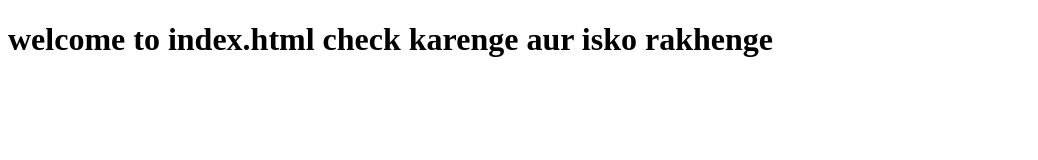
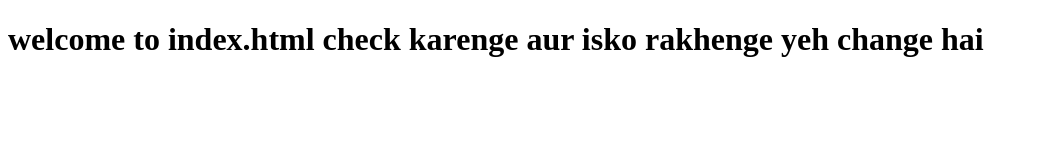
Before and after one commit to sunnydodhiya/lecture0, a plain HTML site: page index.html in a window 1280 px wide. Shown: the whole page, without its empty margins (0-1038 px from the left). Drawn offline with Linux system fonts and the light colour scheme.

Commit message:
yeh change hai

```diff
--- a/index.html
+++ b/index.html
@@ -11,6 +11,6 @@ and open the template in the editor.
         <meta name="viewport" content="width=device-width, initial-scale=1.0">
     </head>
     <body>
-        <h1>welcome to index.html check karenge aur isko rakhenge</h1>
+        <h1>welcome to index.html check karenge aur isko rakhenge yeh change hai</h1>
     </body>
 </html>
```
